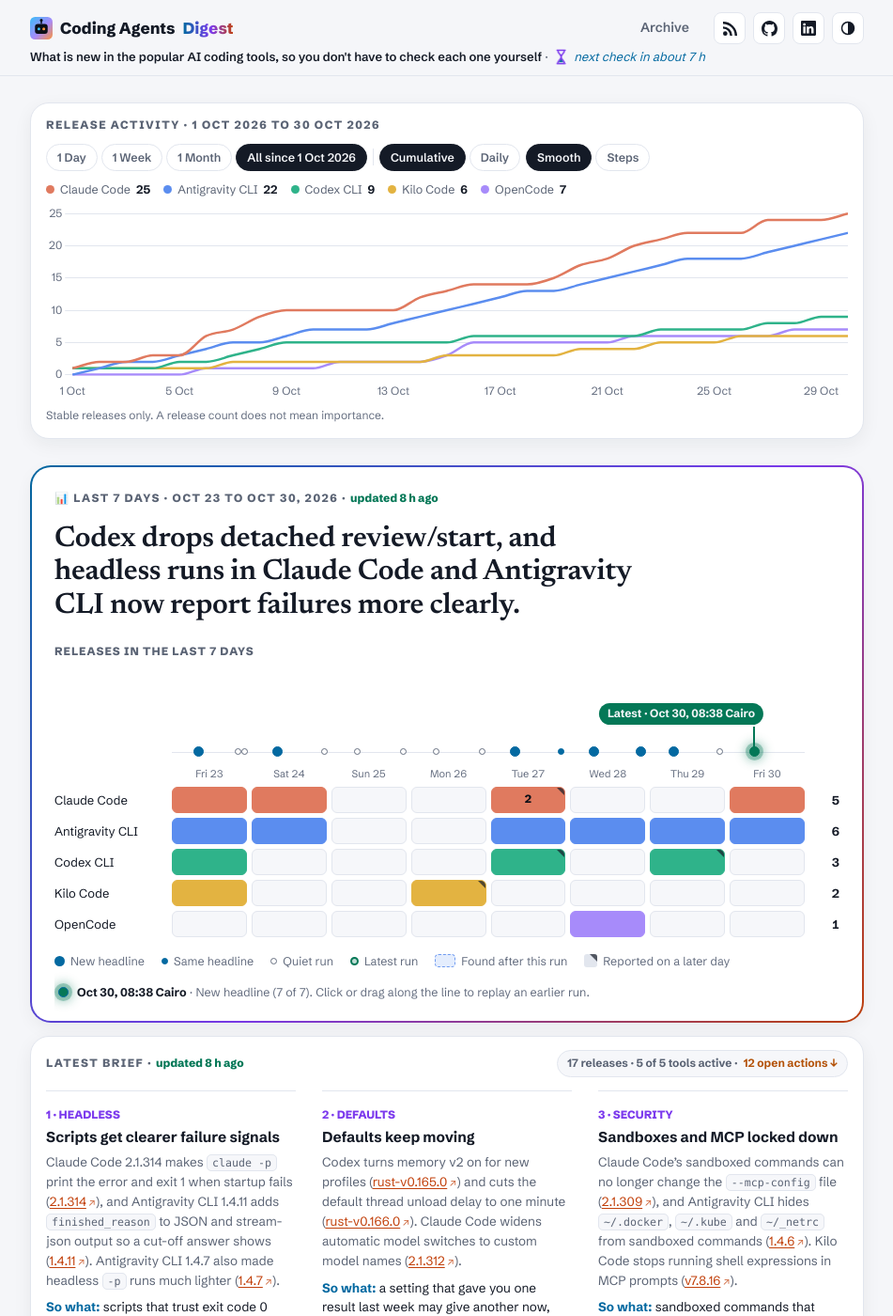
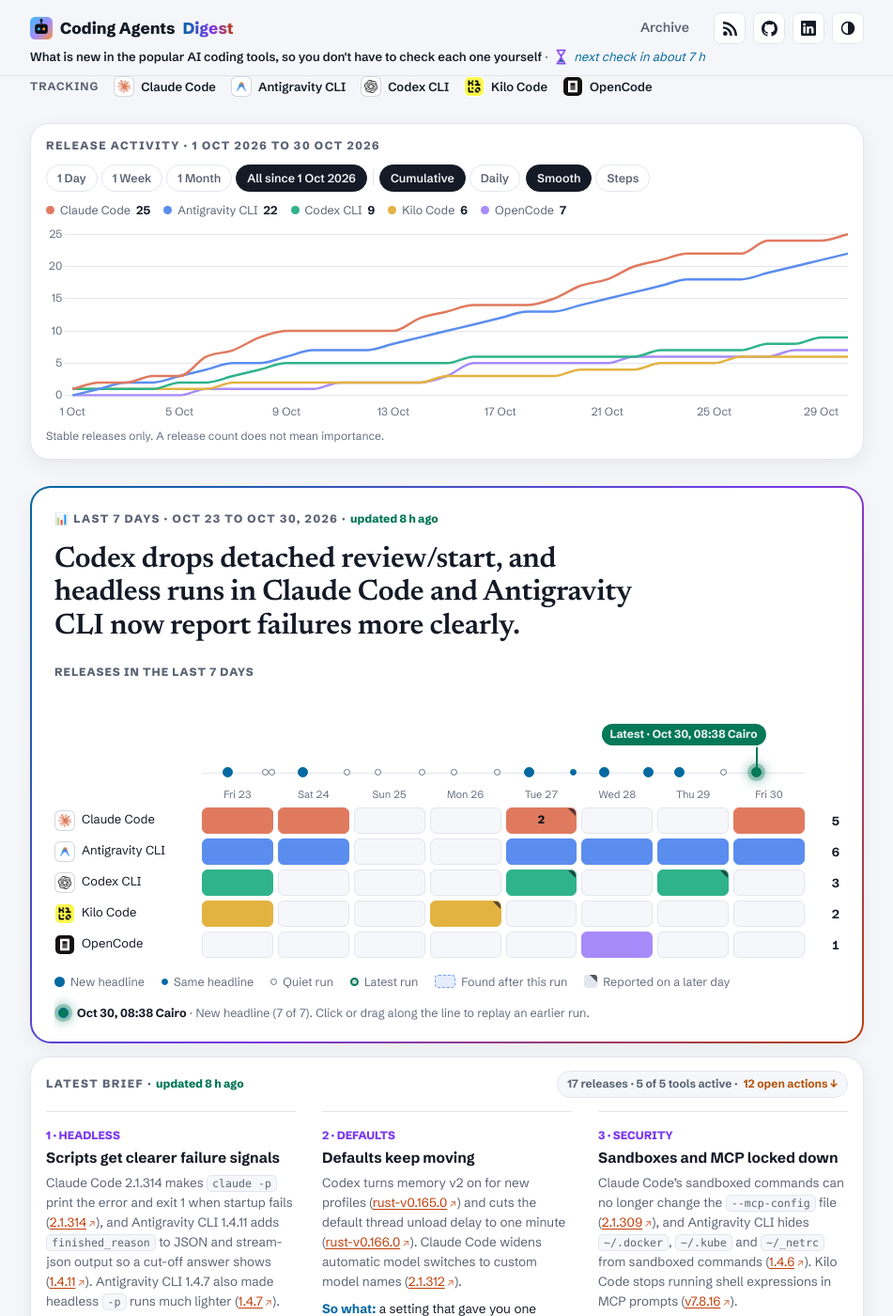
Before and after one commit to IbrahimSobh/coding-agents-digest, a Jekyll site: the page built from docs/index.html, in a window 1280 px wide and 1400 px high. Shown: the whole window at 94% size, without its empty margins (164-1115 px from the left). Built offline with Jekyll 4.4.1, drawn with Linux system fonts in a browser that asks for light colours; some of the changed text lies outside the part shown.

Commit message:
Tool logos: in the release grid and a Tracking strip, with a credit line
Logos: Claude spark and OpenAI mark from the ai-news-reel library; Antigravity and Kilo from the projects' GitHub organisation avatars; OpenCode from opencode.ai.

Co-Authored-By: Claude Sonnet 5.5 <noreply@anthropic.com>

```diff
--- a/docs/_includes/brief.html
+++ b/docs/_includes/brief.html
@@ -30,7 +30,7 @@
         <div class="rg-track" id="rpTrack" role="group" aria-label="Replay the week, one button per run" hidden></div>
         {% for i in (0..7) %}{% assign ds = i | times: 86400 | plus: cutoff_s | plus: 43200 %}<span class="rg-d" style="grid-column:{{ i | plus: 2 }}"><span class="rg-dw">{{ ds | date: "%a" }} </span>{{ ds | date: "%-d" }}</span>{% endfor %}
         {% for row in rel_rows %}{% assign rc = row | split: "~" %}{% assign n = rc[0] | plus: 0 %}{% assign t = site.data.tools | where: "id", rc[1] | first %}{% assign gr = forloop.index | plus: 2 %}
-        <span class="rg-n" style="grid-row:{{ gr }}">{{ t.name }}</span>
+        <span class="rg-n" style="grid-row:{{ gr }}">{% include tool-logo.html t=t %}{{ t.name }}</span>
         {% for i in (0..7) %}{% assign ds = i | times: 86400 | plus: cutoff_s | plus: 43200 %}{% assign day = ds | date: "%Y-%m-%d" %}{% assign tags = "" %}{% assign tc = 0 %}
           {% for r in site.data.releases %}{% if r.tool == t.id and r.date == day %}{% assign tags = tags | append: r.tag | append: " " %}{% assign tc = tc | plus: 1 %}{% endif %}{% endfor %}
           {% assign tags = tags | strip %}
--- /dev/null
+++ b/docs/_includes/tool-logo.html
@@ -0,0 +1 @@
+{% if include.t.logo %}<img class="tlogo{% if include.t.logo_fill %} fill{% endif %}" src="{{ '/assets/logos/' | append: include.t.logo | relative_url }}" alt="" width="22" height="22" loading="lazy">{% endif %}
--- a/docs/_layouts/default.html
+++ b/docs/_layouts/default.html
@@ -31,6 +31,7 @@
   <footer class="wrap site">
     <span>Checked twice a day by a Claude scheduled task. Every item links its source. Created by <a href="{{ site.linkedin }}" target="_blank" rel="noopener noreferrer">{{ site.author }}</a>.</span>
     <span>Claude Code · Antigravity CLI · Codex CLI · Kilo Code · OpenCode · <a href="{{ '/briefs/' | relative_url }}">Archive</a> · <a href="{{ '/feed.xml' | relative_url }}">RSS</a> · <a href="https://github.com/IbrahimSobh/coding-agents-digest" target="_blank" rel="noopener noreferrer">Source</a></span>
+    <span class="logos-note">Logos are trademarks of their owners and are used only to identify each tool.</span>
   </footer>
   <script>
   (function(){
--- a/docs/assets/style.css
+++ b/docs/assets/style.css
@@ -23,6 +23,13 @@ body{background:var(--bg);color:var(--ink);font:15px/1.55 "Schibsted Grotesk",sy
 h1,h2,h3,.theme b,.act b{text-wrap:balance}
 p,li{text-wrap:pretty}
 a{color:var(--orange);text-underline-offset:2px}
+/* tool logos: the tool's own mark on a white tile, so black and white marks stay visible in both themes */
+.tlogo{display:inline-block;width:22px;height:22px;box-sizing:border-box;padding:3px;border-radius:6px;background:#fff;border:1px solid rgba(128,138,160,.35);vertical-align:middle;margin-right:7px;object-fit:contain;flex:none}
+.tlogo.fill{padding:0;border-color:transparent}
+.track{display:flex;flex-wrap:wrap;align-items:center;gap:8px 16px;margin:0 0 14px;font-size:13px;color:var(--muted)}
+.track .tk{font-weight:700;letter-spacing:.08em;text-transform:uppercase;font-size:12px}
+.track .trk{display:inline-flex;align-items:center;color:var(--ink);font-weight:600;white-space:nowrap}
+.logos-note{flex-basis:100%;font-size:12px;color:var(--soft)}
 a.ext::after{content:"\2197";display:inline-block;font-size:.78em;margin-left:2px;opacity:.8;text-decoration:none}
 .vh{position:absolute;width:1px;height:1px;margin:-1px;padding:0;overflow:hidden;clip:rect(0 0 0 0);white-space:nowrap;border:0}
 button{font:inherit;color:inherit}
@@ -90,7 +97,7 @@ a.tbtn:hover{border-color:var(--muted)}
 .score{margin-top:18px;display:grid;gap:6px;overflow-x:clip}
 .shead{font-size:12px;font-weight:800;letter-spacing:.08em;text-transform:uppercase;color:var(--muted);margin-bottom:4px}
 /* Release grid (tool x day) and the "replay the week" timeline (assets/replay.js) */
-.rg{position:relative;display:grid;grid-template-columns:var(--rg-name,120px) repeat(8,minmax(0,1fr)) var(--rg-tot,32px);grid-template-rows:0 18px;grid-auto-rows:28px;gap:5px;align-items:center;font-size:13px}
+.rg{position:relative;display:grid;grid-template-columns:var(--rg-name,152px) repeat(8,minmax(0,1fr)) var(--rg-tot,32px);grid-template-rows:0 18px;grid-auto-rows:28px;gap:5px;align-items:center;font-size:13px}
 .rp-on .rg{grid-template-rows:44px 26px}
 .rg-d{grid-row:2;justify-self:center;align-self:end;font-size:11px;color:var(--soft);font-variant-numeric:tabular-nums;white-space:nowrap}
 .rg-n{grid-column:1;white-space:nowrap;overflow:hidden;text-overflow:ellipsis}
@@ -284,7 +291,7 @@ footer.site a{color:var(--muted)}
   .theme:only-child{display:block}
   .theme:only-child .so{margin-top:8px;border-left:0;padding-left:0}
   .actions{grid-template-columns:1fr}
-  .rg{--rg-name:84px;--rg-tot:22px;gap:4px;grid-auto-rows:24px;font-size:12px}
+  .rg{--rg-name:104px;--rg-tot:22px;gap:4px;grid-auto-rows:24px;font-size:12px}
   .rg-dw{display:none}
   .hero h1{font-size:25px}
   .hero-in{padding:18px 16px}
--- a/docs/index.html
+++ b/docs/index.html
@@ -12,6 +12,8 @@ layout: default
 {% assign start_day = cutoff_s | plus: 43200 | date: "%Y-%m-%d" %}
 {% comment %} Entry text is shown here, outside /digests/. A short link to another entry (href="2026-10-24-0811.html") would give a 404, so it is made absolute. task/check-links.sh and PROMPT.md ask for the full address; this is the safety net. {% endcomment %}
 {% capture dfix %}href="{{ '/digests/' | relative_url }}20{% endcapture %}
+{% assign trk = site.data.tools | where: "tracked", true %}
+<p class="track"><span class="tk">Tracking</span>{% for t in trk %}<span class="trk">{% include tool-logo.html t=t %}{{ t.name }}</span>{% endfor %}</p>
 {% include board.html %}
 {% include history.html %}
 {% include brief.html %}
```
Also changed, not shown: docs/_data/tools.yml (+8 -0 lines), docs/assets/logos/antigravity.png (added), docs/assets/logos/claude.png (added), docs/assets/logos/kilo.png (added), docs/assets/logos/openai.png (added), docs/assets/logos/opencode.svg (added).
